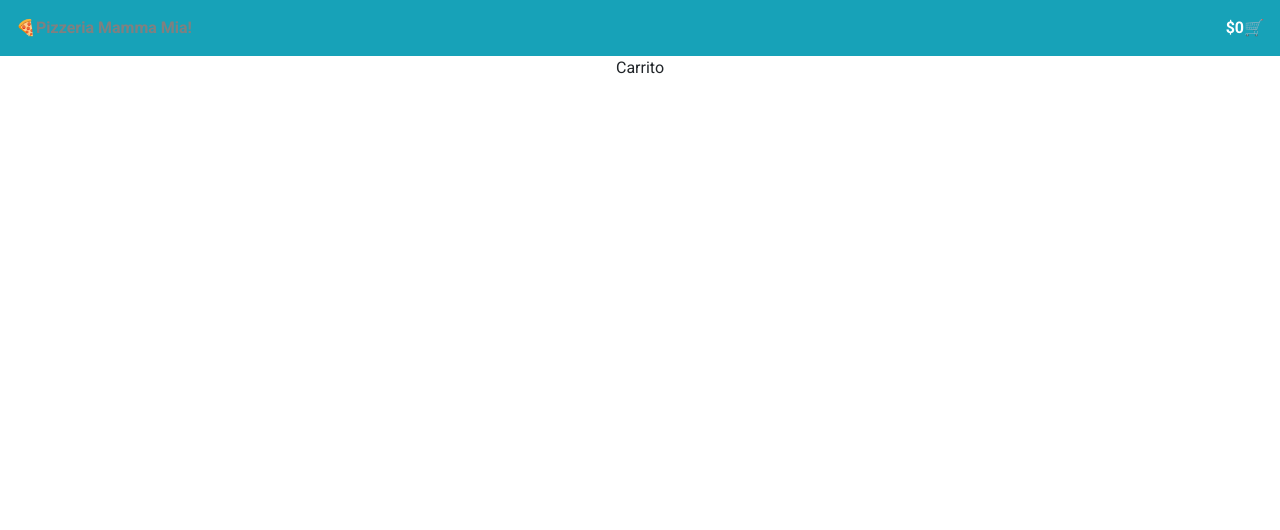
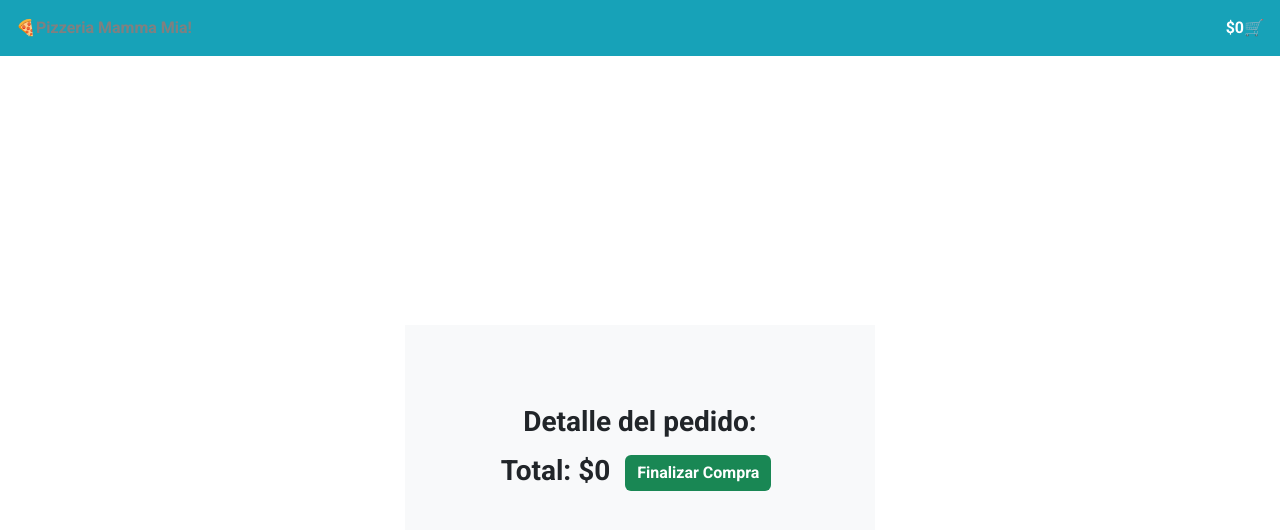
Before and after one commit to Carlish89/desafio-final, a React (Create React App) app: page /carrito in a window 1280 px wide. Shown: the top 530 px of the page. Built offline with nearby package versions, Linux system fonts and the light colour scheme.

Commit message:
last commit

```diff
--- a/src/Context.jsx
+++ b/src/Context.jsx
@@ -20,7 +20,8 @@ export function Provider({ children }) {
         const pizzaFilt = pizza.filter(pizza => pizza.id === id)
         carrito.push(pizzaFilt)
         const newCarrito = [...carrito]
-        setCarrito(newCarrito)
+        const bestCarrito = newCarrito.flat()
+        setCarrito(bestCarrito)
         console.log(carrito)
     }
     const sumaAc = (id) =>{
@@ -37,7 +38,8 @@ export function Provider({ children }) {
         pizza,
         setPizza,
         añadirProducto: añadirProducto,
-        carrito: [carrito, setCarrito],
+        carrito,
+        setCarrito,
         sumaAc:sumaAc,
        precioAc:precioAc,
        setPrecioAc:setPrecioAc
--- a/src/index.css
+++ b/src/index.css
@@ -58,6 +58,7 @@ ul{
 }
 .pizzaDesc{
   display: flex;
+  flex-direction: row;
   justify-content: center;
   padding: 5rem;
 }
@@ -66,5 +67,31 @@ ul{
   flex-direction: column;
   justify-content: flex-start;
   align-items: center;
+}
+.carrito-card{
+  display: flex;
+  height: 100px;
+  width: 50vw;
+  justify-content: space-between;
+  text-align: start;
+  padding: 3rem;
 
 }
+.carrito-img{
+height: 50px;
+width: 50px;
+}
+.carrito-cont{
+  display: flex;
+  justify-content: center;
+  align-items: center;
+
+}
+.carrito-b1{
+  display: flex;
+  gap: 1rem;
+}
+.cont{
+  padding: 5rem;
+  background-color: #F8F9FA;
+}
--- a/src/views/Carrito.jsx
+++ b/src/views/Carrito.jsx
@@ -1,9 +1,66 @@
-import React from 'react'
+import { Context } from '../Context'
+import { useContext } from 'react'
+import  {Button}  from 'react-bootstrap'
+import { capitalizarPrimeraLetra } from './home'
 
 
 const Carrito = () => {
+
+  const { carrito } = useContext(Context)
+  const { setCarrito } = useContext(Context)
+  const value = useContext(Context)
+  const precioAc = value.precioAc
+  const newCarrito = carrito.sort(function (a, b) {
+    if (a.id > b.id) {
+      return 1;
+    }
+    if (a.id < b.id) {
+      return -1;
+    }
+    return 0;
+  })
+  let pizzaList = []
+  let contador = 1
+  const newLista = () => {
+
+    for (let i = 0; i < newCarrito.length; i++) {
+      if (newCarrito[i] === newCarrito[i + 1]) {
+        contador++
+      }
+      else {
+        const newPizzaList = {
+          id: newCarrito[i].id,
+          name: newCarrito[i].name,
+          price: newCarrito[i].price,
+          img: newCarrito[i].img,
+          count: contador,
+          result: contador * newCarrito[i].price
+        }
+        pizzaList = [...pizzaList, newPizzaList]
+        contador = 1
+      }
+    }
+  }
+  newLista()
+  console.log(pizzaList)
+  setCarrito(newCarrito)
   return (
-    <div>Carrito</div>
+    <div className='carrito-cont' style={{ height: "100vh" }}>
+      <div className='cont'>
+        <h3><b>Detalle del pedido:</b></h3>
+        {pizzaList.map((pizza) =>
+          <div className='carrito-card border-bottom'>
+            <div className='carrito-b1'>
+              <img className='carrito-img' src={pizza.img} alt="" />{"  "}<b>{capitalizarPrimeraLetra(pizza.name)}</b>
+            </div>
+            <div className='carrito-b2'>
+              <b className='text-success'>${pizza.result}</b> {"   "}<Button  variant="primary" className='mx-2 bg-info border border-0'>+</Button><b>{pizza.count}</b><Button  variant="primary" className='mx-2 bg-danger border border-0'>-</Button>
+            </div>
+          </div>
+        )}
+        <h3 className='m-3'><b>Total:{"   "}${precioAc}{"   "}<Button  variant="primary" className='mx-2 bg-success border border-0'><b>Finalizar Compra</b></Button></b></h3>
+      </div>
+    </div>
   )
 }
 
```
